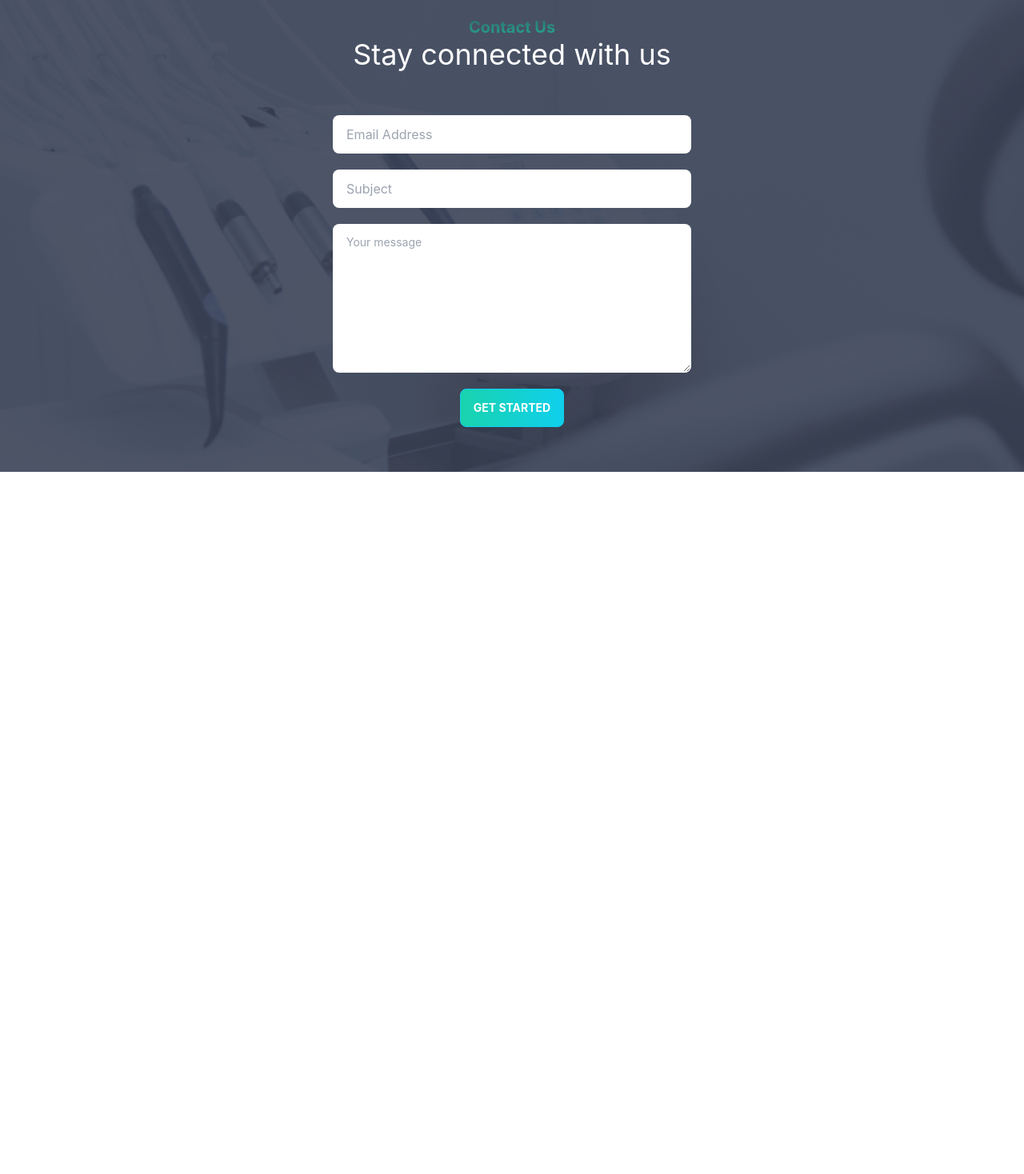
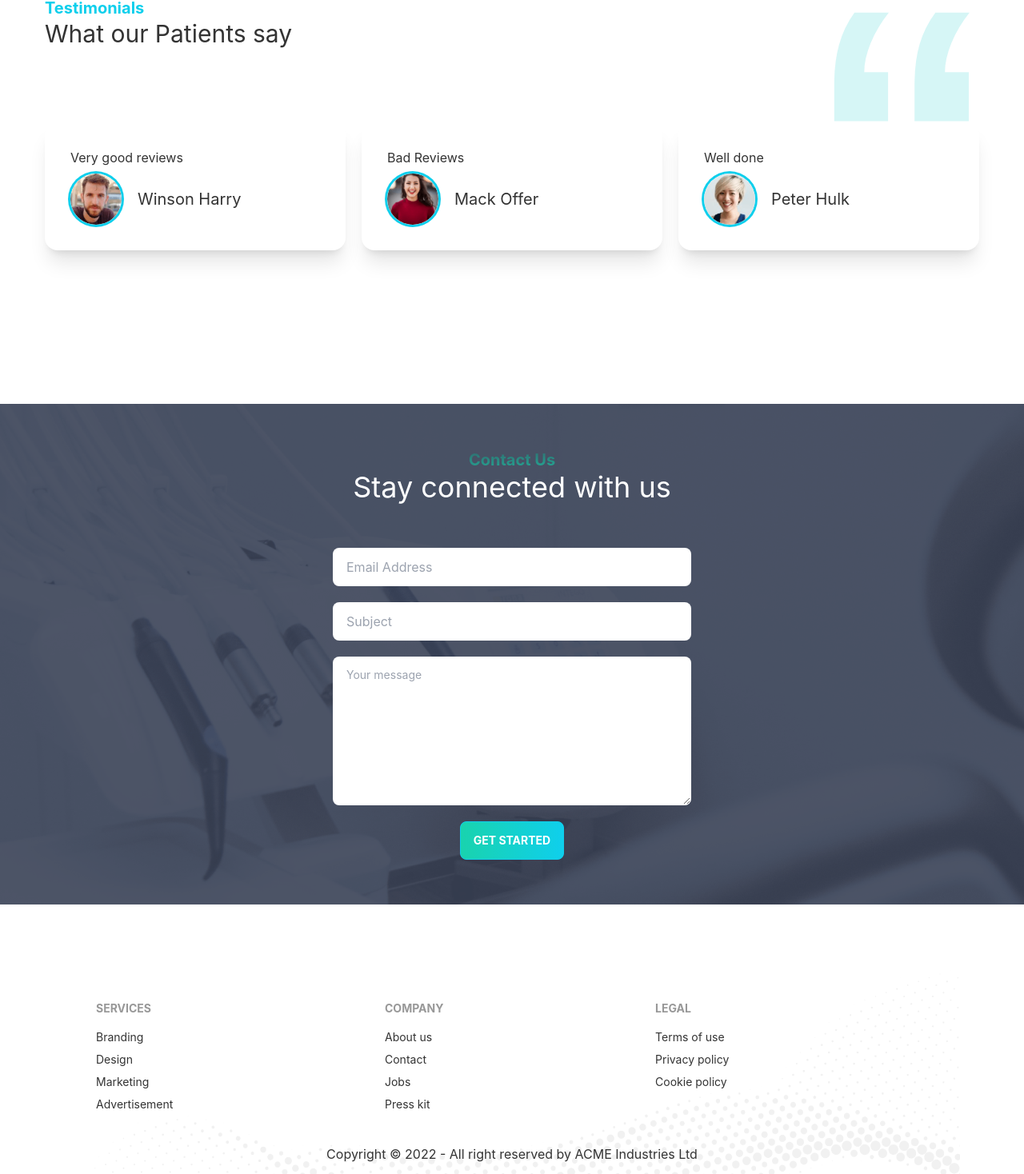
Before and after one commit to rashedsabbir/doctors-portal-client, a React (Create React App) app: page / in a window 1280 px wide. Shown: the part 2949-4417 px from the top of the page at 80% size. Before the commit the page ends 3619 px from the top, so only its background shows below. Built offline with nearby package versions, Linux system fonts and the light colour scheme.

Commit message:
footer added

```diff
--- a/public/index.html
+++ b/public/index.html
@@ -24,7 +24,7 @@
       work correctly both with client-side routing and a non-root public URL.
       Learn how to configure a non-root public URL by running `npm run build`.
     -->
-    <title>React App</title>
+    <title>Doctors Portal</title>
   </head>
   <body>
     <noscript>You need to enable JavaScript to run this app.</noscript>
--- /dev/null
+++ b/src/pages/Home/Footer.js
@@ -0,0 +1,39 @@
+import React from 'react';
+import footer from '../../assets/images/footer.png';
+
+const Footer = () => {
+    return (
+        <footer style={{
+            background: `url(${footer})`,
+            backgroundSize: 'cover'
+        }} className="p-10 mx-20">
+            <div className='footer'>
+                <div>
+                    <span className="footer-title">Services</span>
+                    <a className="link link-hover">Branding</a>
+                    <a className="link link-hover">Design</a>
+                    <a className="link link-hover">Marketing</a>
+                    <a className="link link-hover">Advertisement</a>
+                </div>
+                <div>
+                    <span className="footer-title">Company</span>
+                    <a className="link link-hover">About us</a>
+                    <a className="link link-hover">Contact</a>
+                    <a className="link link-hover">Jobs</a>
+                    <a className="link link-hover">Press kit</a>
+                </div>
+                <div>
+                    <span className="footer-title">Legal</span>
+                    <a className="link link-hover">Terms of use</a>
+                    <a className="link link-hover">Privacy policy</a>
+                    <a className="link link-hover">Cookie policy</a>
+                </div>
+            </div>
+            <div className='my-10 text-center'>
+                <p>Copyright © 2022 - All right reserved by ACME Industries Ltd</p>
+            </div>
+        </footer>
+    );
+};
+
+export default Footer;
--- a/src/pages/Home/Home.js
+++ b/src/pages/Home/Home.js
@@ -5,6 +5,8 @@ import MakeAppointment from './MakeAppointment';
 import ContactUs from './ContactUs';
 import Services from './Services';
 import Care from './Care';
+import Testimonials from './Testimonials';
+import Footer from './Footer';
 
 const Home = () => {
     return (
@@ -14,7 +16,9 @@ const Home = () => {
             <Services></Services>
             <Care></Care>
             <MakeAppointment></MakeAppointment>
+            <Testimonials></Testimonials>
             <ContactUs></ContactUs>
+            <Footer></Footer>
         </div>
     );
 };
--- /dev/null
+++ b/src/pages/Home/Review.js
@@ -0,0 +1,24 @@
+import React from 'react';
+
+const Review = ({ review }) => {
+    return (
+        <div className="card lg:max-w-lg bg-base-100 shadow-xl">
+            <div className="card-body">
+                <p>{review.review}</p>
+                <div className="flex items-center">
+                    <div className="avatar">
+                        <div className="w-16 rounded-full ring ring-primary ring-offset-base-100 mr-5">
+                            <img src={review.img} alt=""/>
+                        </div>
+                    </div>
+                    <div>
+                        <h4 className='text-xl'>{review.name}</h4>
+                        <p>{review.location}</p>
+                    </div>
+                </div>
+            </div>
+        </div>
+    );
+};
+
+export default Review;
--- /dev/null
+++ b/src/pages/Home/Testimonials.js
@@ -0,0 +1,55 @@
+import React from 'react';
+import quote from '../../assets/icons/quote.svg'
+import people1 from '../../assets/images/people1.png'
+import people2 from '../../assets/images/people2.png'
+import people3 from '../../assets/images/people3.png'
+import Review from './Review'
+
+
+const Testimonials = () => {
+const reviews=[
+    {
+        _id:1,
+        name:'Winson Harry',
+        review:'Very good reviews',
+        img: people1
+    },
+    {
+        _id:2,
+        name:'Mack Offer',
+        review:'Bad Reviews',
+        img: people2
+    },
+    {
+        _id:3,
+        name:'Peter Hulk',
+        review:'Well done',
+        img: people3
+    },
+
+]
+
+    return (
+        <section className='my-28 mx-14'>
+            <div className="flex justify-between">
+                <div>
+                <h4 className="text-xl text-primary font-bold">Testimonials</h4>
+                    <h2 className='text-3xl'>What our Patients say</h2>
+                </div>
+                <div>
+                <img src={quote} className="w-24 lg:w-48" alt="" />
+                </div>
+            </div>
+            <div className="grid grid-cols-1 md:grid-cols-2 lg:grid-cols-3 gap-5">
+            {
+                    reviews.map(review =><Review
+                        key={review._id}
+                        review={review}
+                    ></Review>)
+                }
+            </div>
+        </section>
+    );
+};
+
+export default Testimonials;
```
